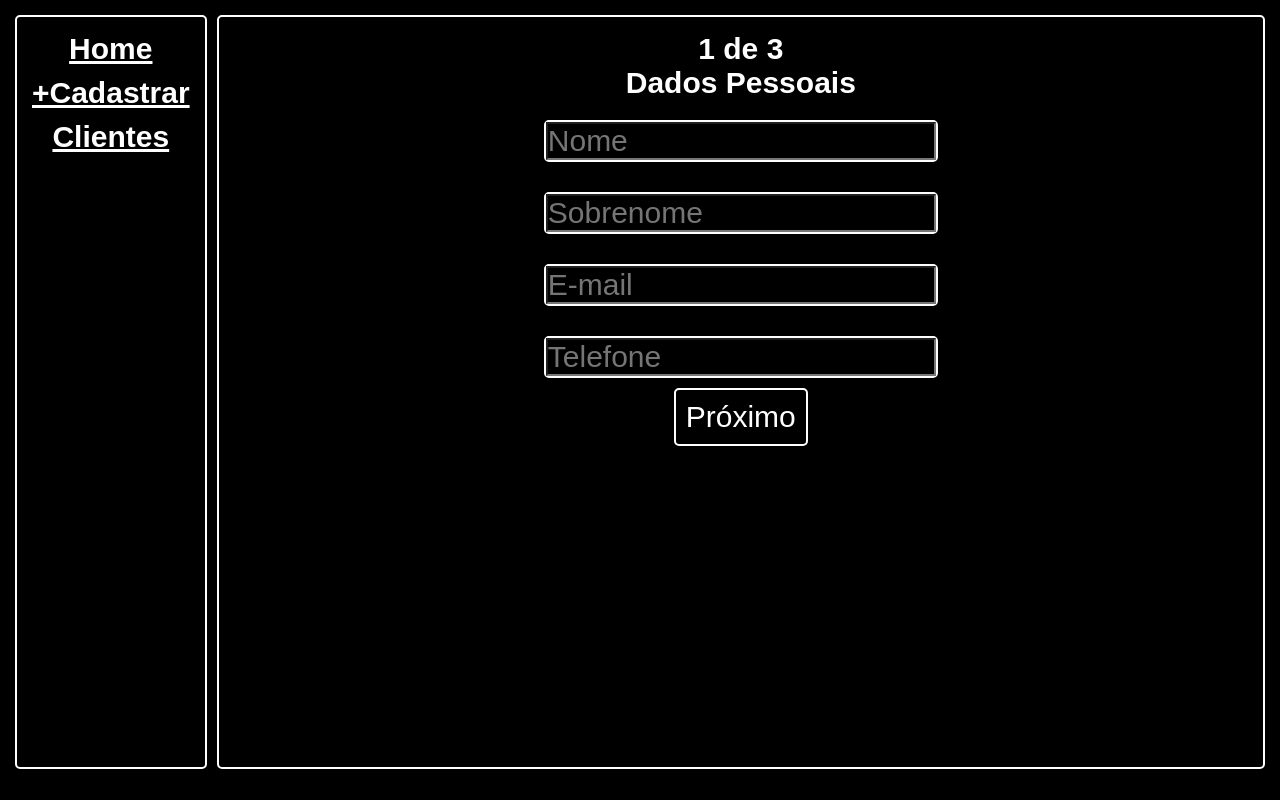
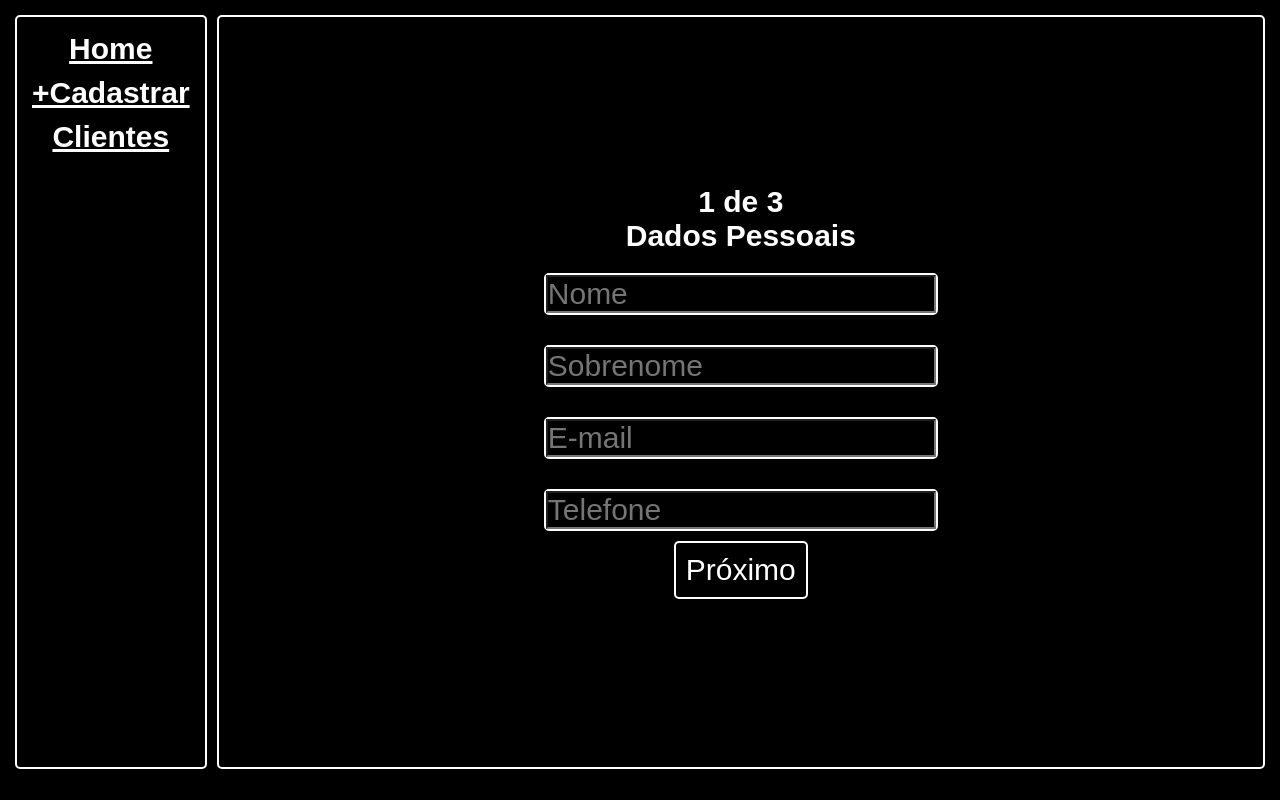
Before and after one commit to NodjaLima/sprint_dois_modulo_cinco_resilia, a React (Vite) app: page /cadastro in a window 1280 px wide. Built offline with nearby package versions, Linux system fonts and the light colour scheme; a web font is replaced by a local one.

Commit message:
corrige css do elemento lista de clientes

```diff
--- a/src/components/formulario/formulario.css
+++ b/src/components/formulario/formulario.css
@@ -1,15 +1,24 @@
 .form-container {
+  color: white;
   display: flex;
   flex-direction: column;
-  gap: 10px;
+  align-items: center;
+  width: 98%;
   padding: 15px;
-  align-items: center;
-  width: 100%;
+  gap:20px;
+  justify-content: center;
   border: 2px solid white;
   border-radius: 5px;
 }
 
-.form-extra{
+.finalize {
+  display: flex;
+  flex-direction: column;
+  align-items: center;
+  gap: 15px;
+}
+
+.form-extra {
   display: flex;
   flex-direction: column;
   align-items: center;
@@ -34,12 +43,7 @@
   margin: 10px;
 }
 
-.final {
-  display: flex;
-  flex-direction: column;
-  align-items: center;
-  gap: 20px;
-}
+
 
 button{
   border-radius: 5px;
--- a/src/components/formulario/formulario.jsx
+++ b/src/components/formulario/formulario.jsx
@@ -66,7 +66,7 @@ const Formulario = () => {
     <div className="form-container">
 
       {(final === true) && (
-        <div className="final">
+        <div className="finalize">
         <h1>Cliente cadastrado com sucesso!</h1>
         <Link to='/cadastro' ><button onClick={(e)=> {
           setFinal(false)
@@ -75,6 +75,7 @@ const Formulario = () => {
         <Link to='/clientes' ><button>Verificar lista de clientes</button></Link>
         </div>
       )}
+
       {(final === false) && (
       <div className="form-extra"><p className="step-guide">
         {passo + 1} de {passosForm.length}
@@ -193,9 +194,10 @@ const Formulario = () => {
       </button>
 
     )}
+
     </div>
-
-    </form></div>
+    </form>
+    </div>
     )}
 
   </div>)
--- a/src/pages/clientes/clientes.jsx
+++ b/src/pages/clientes/clientes.jsx
@@ -6,8 +6,6 @@ import './clientes.css'
 
 const Clientes = () => {
   const { clientes } = useContext(ClienteContext)
-
-  console.log(clientes)
 
     return (
     <div className="clientes-container">
```
Lines whose indentation alone changed are shown as unchanged.
